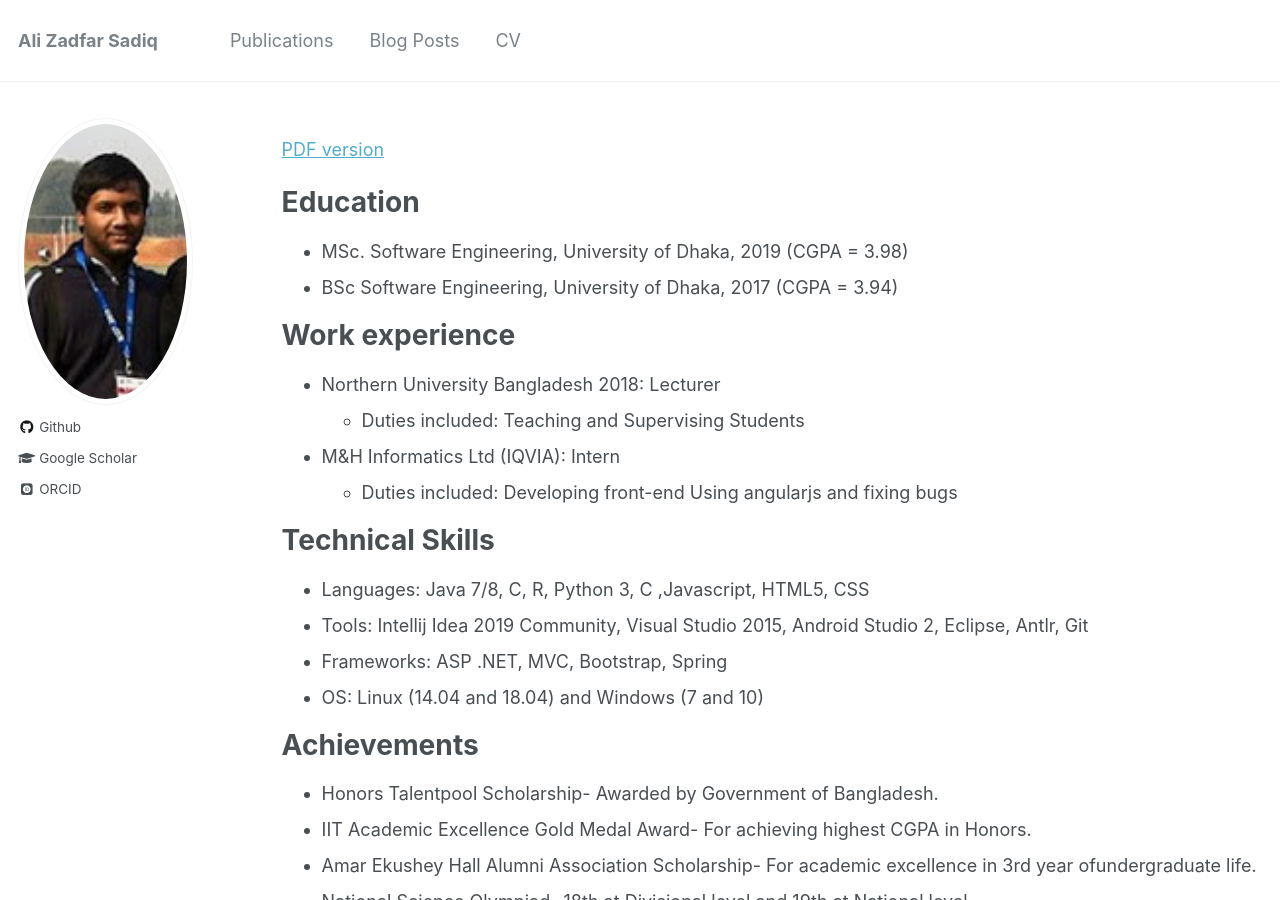
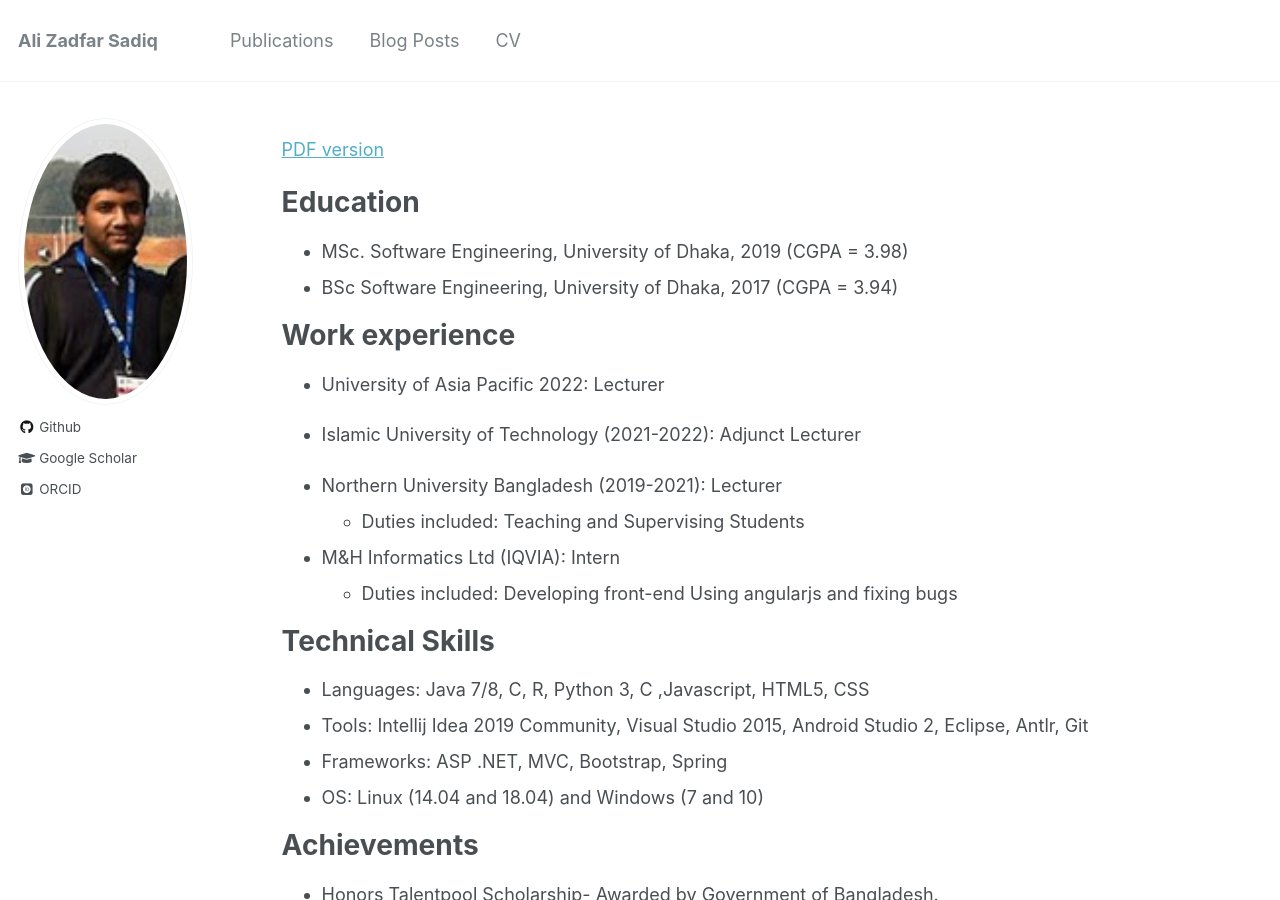
Before and after one commit to AliZafar120/AliZafar120.github.io, a Jekyll site: the page built from _pages/cv.md, in a window 1280 px wide and 900 px high. Built offline with Jekyll 4.4.1, drawn with Linux system fonts in a browser that asks for light colours; some web fonts are replaced.

Commit message:
Update cv.md

```diff
--- a/_pages/cv.md
+++ b/_pages/cv.md
@@ -18,7 +18,11 @@ Education
 
 Work experience
 ======
-* Northern University Bangladesh 2018: Lecturer
+* University of Asia Pacific 2022: Lecturer
+
+* Islamic University of Technology (2021-2022): Adjunct Lecturer
+
+* Northern University Bangladesh (2019-2021): Lecturer
   * Duties included: Teaching and Supervising Students
 
 * M&H Informatics Ltd (IQVIA): Intern
```
